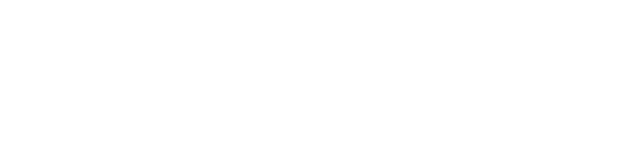
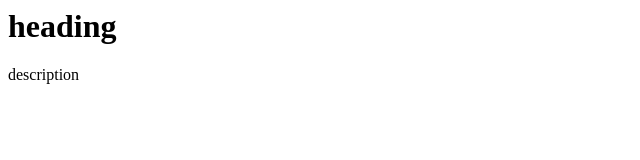
Before and after one commit to moshibbin/learning-git, a plain HTML site: page index.html in a window 1280 px wide. Shown: the whole page, without its empty margins (0-640 px from the left). Drawn offline with Linux system fonts and the light colour scheme.

Commit message:
Update index.html

```diff
--- a/index.html
+++ b/index.html
@@ -1,4 +1,7 @@
 <html>
   <title></title>
-  <body></body>
+  <body>
+    <h1>heading</h1>
+    <p>description</p>
+  </body>
 </html>
```
